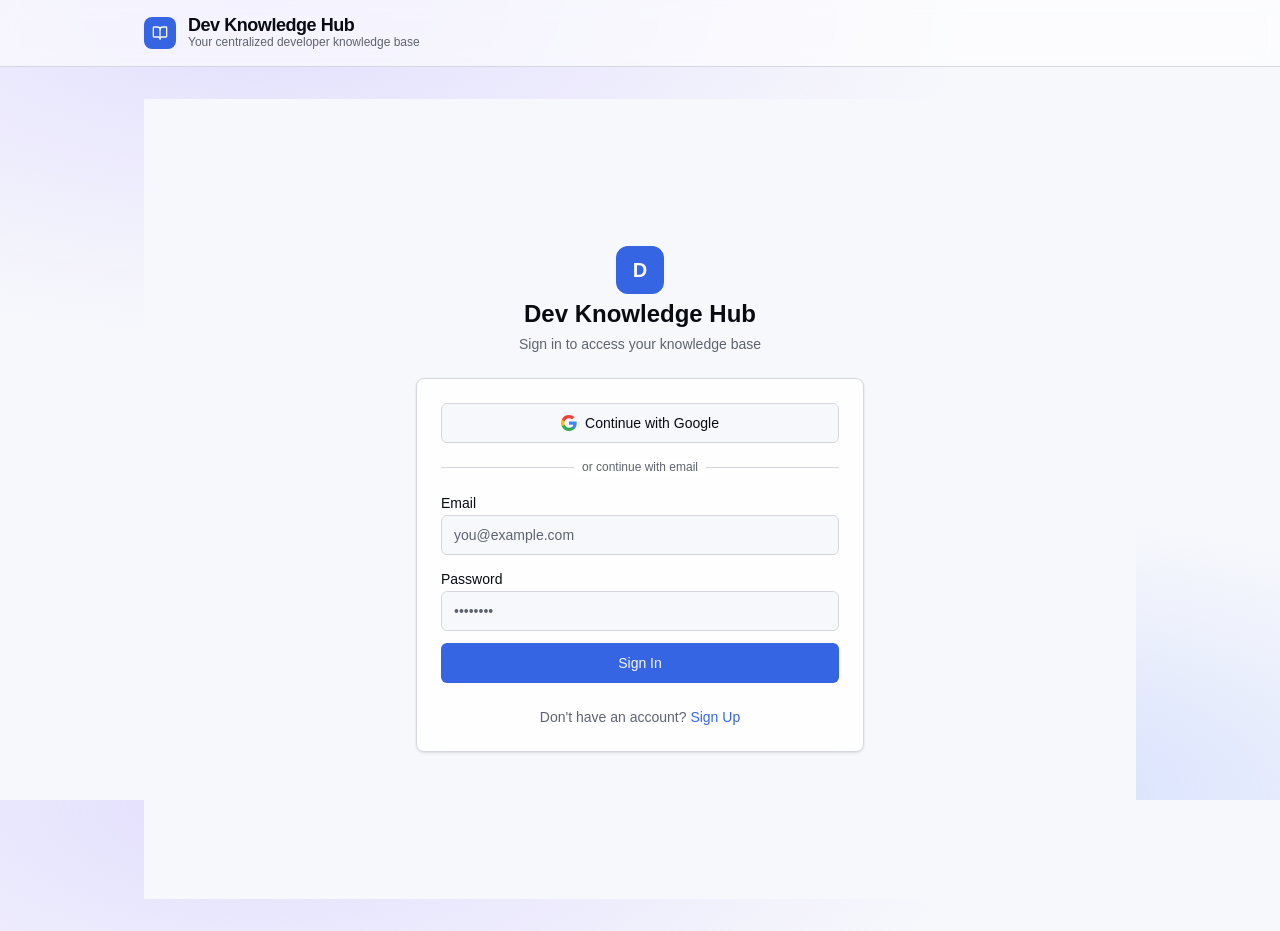
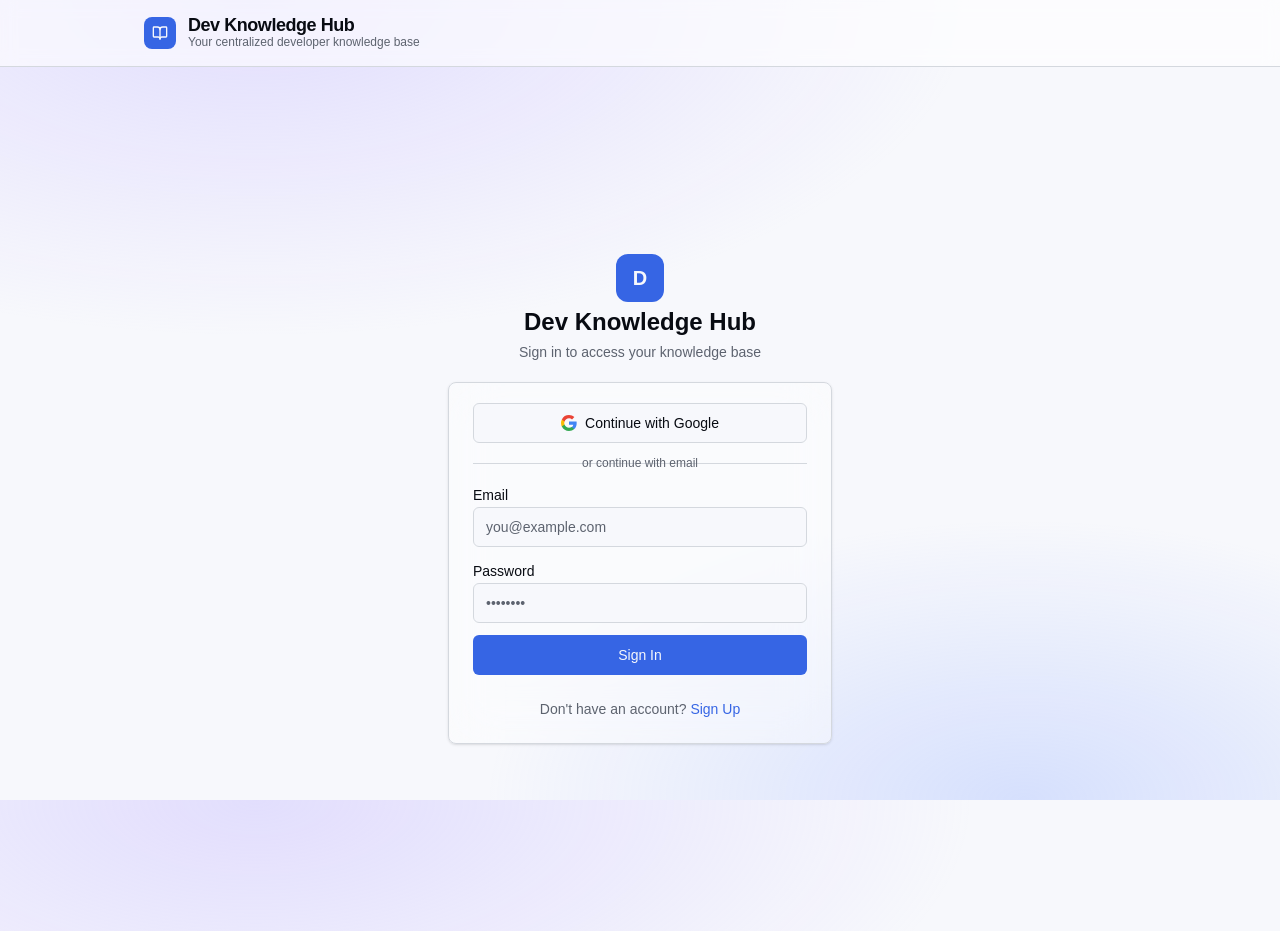
Before and after one commit to mivashch/challenge, a Next.js app: page /login in a window 1280 px wide. Built offline with nearby package versions, Linux system fonts and the light colour scheme; no server answers.

Commit message:
login card fix

```diff
--- a/app/login/LoginForm.tsx
+++ b/app/login/LoginForm.tsx
@@ -53,8 +53,8 @@ export function LoginForm() {
   }
 
   return (
-    <Card>
-      <CardContent className="pt-6 space-y-4">
+    <Card className="bg-card/40 backdrop-blur-xl border-white/10">
+      <CardContent className="pt-5 space-y-3">
         <Button
           type="button"
           variant="outline"
@@ -70,7 +70,7 @@ export function LoginForm() {
             <span className="w-full border-t border-border" />
           </div>
           <div className="relative flex justify-center text-xs text-muted-foreground">
-            <span className="bg-card px-2">or continue with email</span>
+            <span className="bg-transparent px-2">or continue with email</span>
           </div>
         </div>
 
--- a/app/login/page.tsx
+++ b/app/login/page.tsx
@@ -2,8 +2,8 @@ import { LoginForm } from './LoginForm'
 
 export default function LoginPage() {
   return (
-    <div className="min-h-screen flex items-center justify-center bg-background px-4">
-      <div className="w-full max-w-md space-y-6">
+    <div className="min-h-screen flex items-center justify-center px-4">
+      <div className="w-full max-w-sm space-y-5">
         <div className="text-center space-y-1">
           <div className="w-12 h-12 rounded-xl bg-primary flex items-center justify-center text-primary-foreground font-bold text-xl mx-auto">D</div>
           <h1 className="text-2xl font-bold">Dev Knowledge Hub</h1>
```
